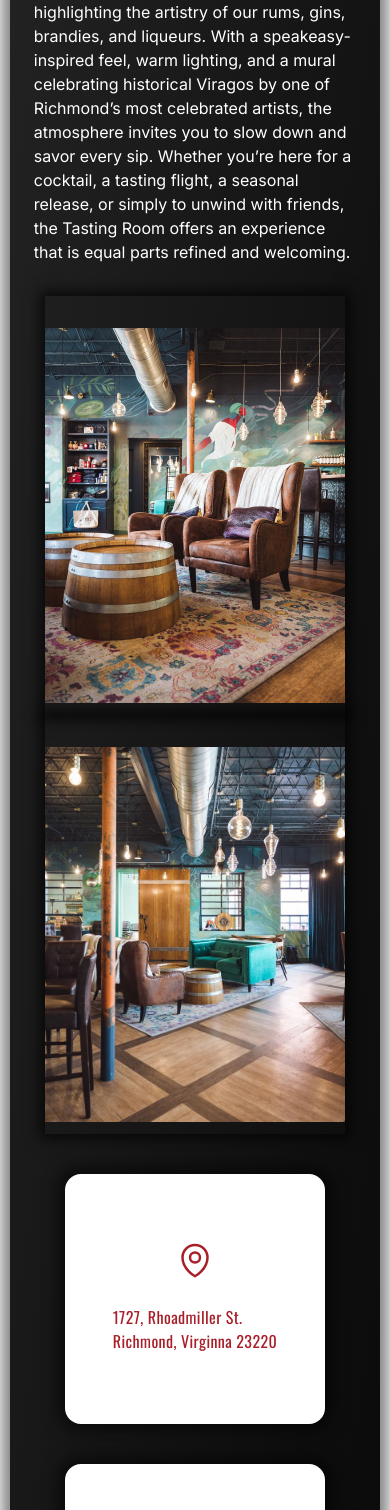
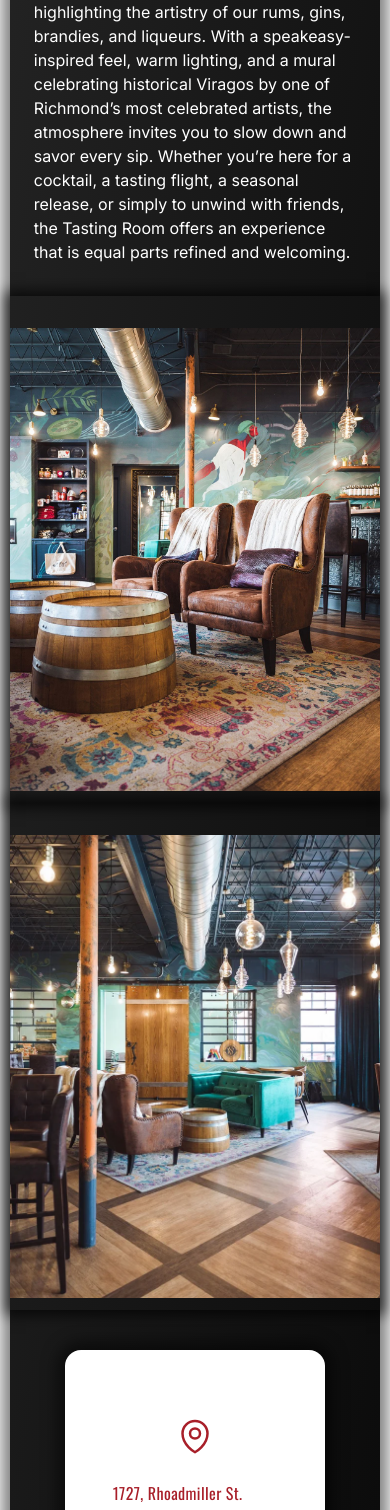
Before and after one commit to waxgaby2/viragospirits-nextjs, a Next.js app: page / in a window 390 px wide. Shown: the part 4085-5595 px from the top of the page. Built offline with nearby package versions, Linux system fonts and the light colour scheme.

Commit message:
responsiveness

```diff
--- a/src/app/components/visitUsHome.tsx
+++ b/src/app/components/visitUsHome.tsx
@@ -90,12 +90,14 @@ relative`}>
        width={300}
        height={500}
        className={` lg:hidden pb-3 pt-8 m-auto
+          h-auto w-full
         shadow-[0px_0px_13px_5px_rgba(0,0,0,0.7)]`} />
          <Image src="/images/tasting-room-5.webp"
        alt="picture of our tasting room"
        width={300}
        height={500}
        className={` lg:hidden pb-3 pt-8 m-auto
+        h-auto w-full
         shadow-[0px_0px_13px_5px_rgba(0,0,0,0.7)]`} />
          <div className={`mt-10 w-full text-red-800/90
             flex flex-col lg:justify-evenly lg:flex-row justify-center
--- a/src/app/layout.tsx
+++ b/src/app/layout.tsx
@@ -5,6 +5,7 @@ import { inter } from '@/app/ui/fonts';
 export const metadata: Metadata = {
   title: "Virago Spririts",
   description: "Landing Page for a Meadery Website",
+   viewport: "width=device-width, initial-scale=1",
 };
 
 export default function RootLayout({
```
